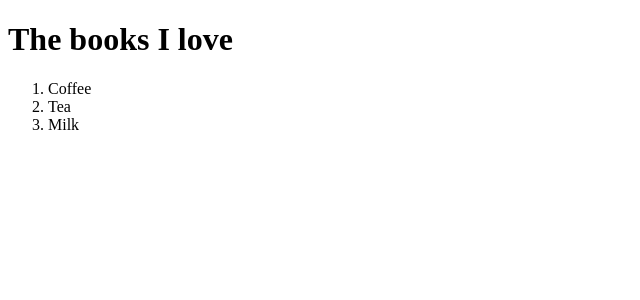
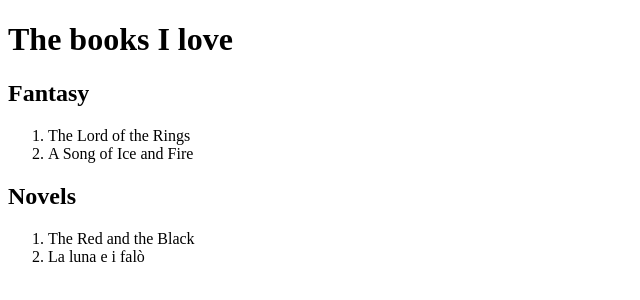
Before and after one commit to daviderevignas/books, a plain HTML site: page index.html in a window 1280 px wide. Shown: the whole page, without its empty margins (0-640 px from the left). Drawn offline with Linux system fonts and the light colour scheme.

Commit message:
Update index.html

```diff
--- a/index.html
+++ b/index.html
@@ -5,10 +5,15 @@
     </head>
     <body>
         <h1>The books I love</h1>
+        <h2>Fantasy</h2>
         <ol>
-        <li>Coffee</li>
-        <li>Tea</li>
-        <li>Milk</li>
+        <li>The Lord of the Rings</li>
+        <li>A Song of Ice and Fire</li>
+        </ol>
+        <h2>Novels</h2>
+        <ol>
+        <li>The Red and the Black</li>
+        <li>La luna e i falò</li>
         </ol>
     </body>
 </html>
```
